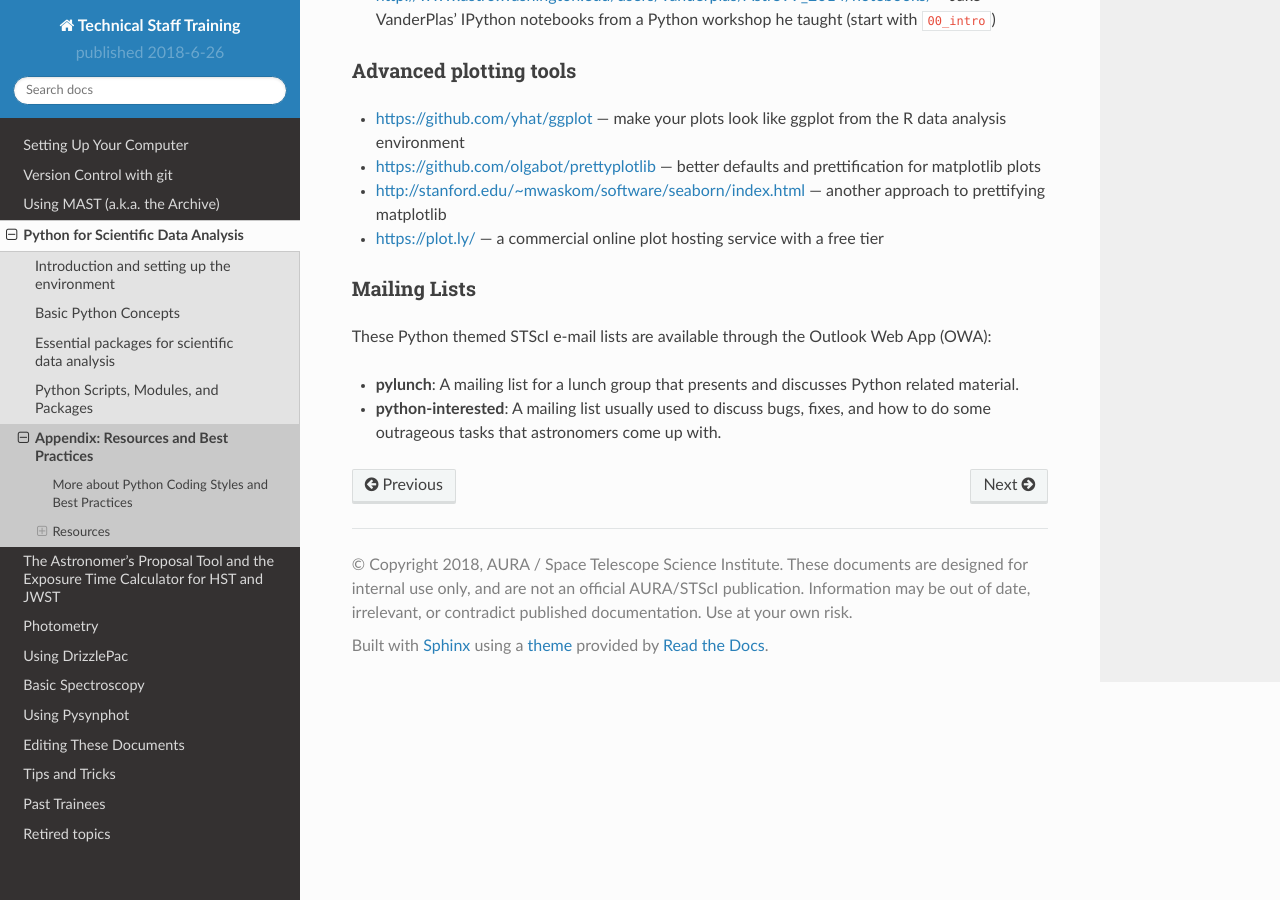
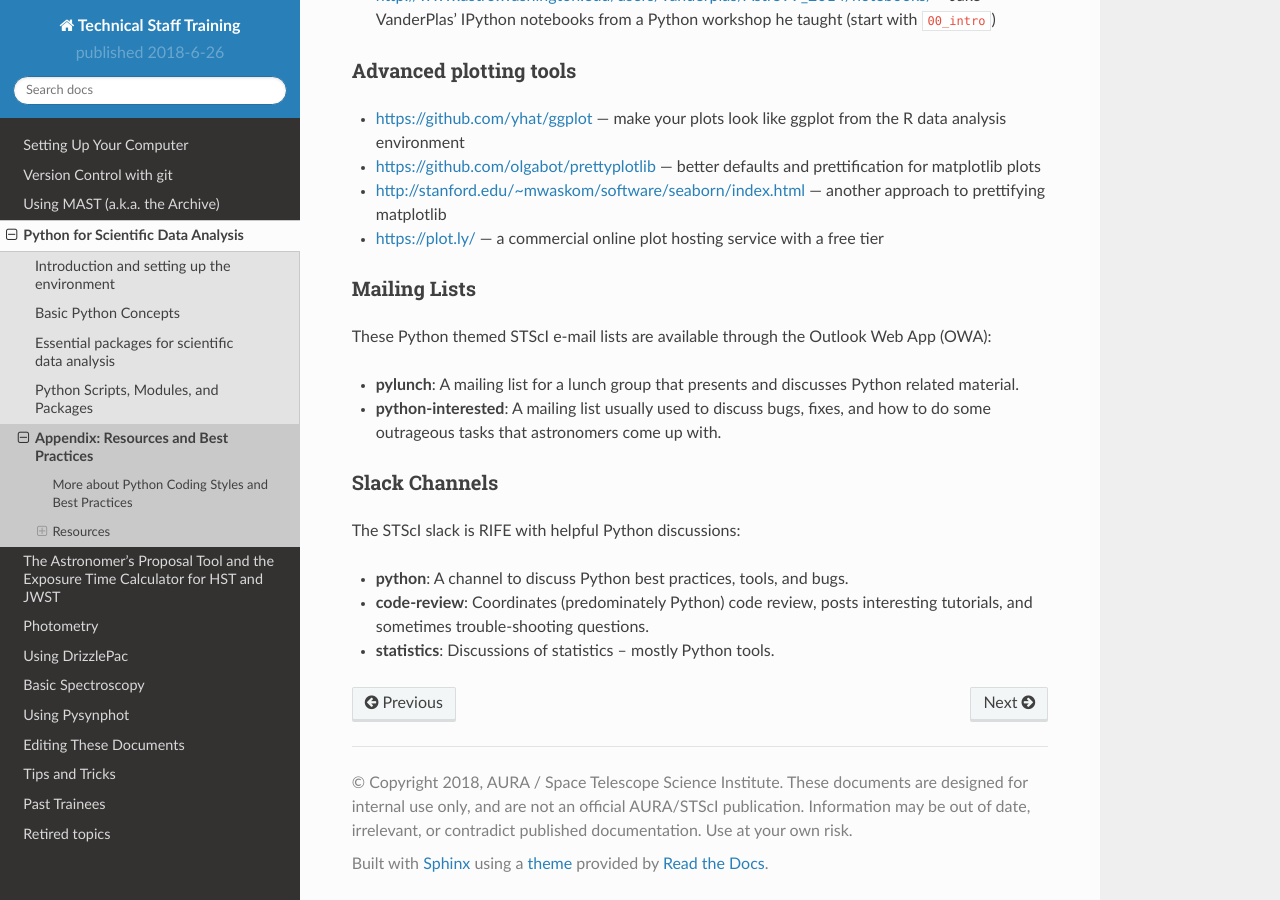
Before and after one commit to staceybright/training-library, a Sphinx documentation site: the page built from source/python/resources.txt, in a window 1280 px wide and 900 px high, scrolled down 988 px. Built offline with Sphinx 7.4.7 and the Read the Docs theme 2.0.0, drawn with Linux system fonts in a browser that asks for light colours.

Commit message:
Added a section on slack channels.

```diff
--- a/source/python/resources.txt
+++ b/source/python/resources.txt
@@ -64,3 +64,15 @@ These Python themed STScI e-mail lists are available through the Outlook Web App
 -  **python-interested**: A mailing list usually used to discuss bugs,
    fixes, and how to do some outrageous tasks that astronomers come up
    with.
+
+Slack Channels
+--------------
+
+The STScI slack is RIFE with helpful Python discussions:
+
+- **python**: A channel to discuss Python best practices, tools, and bugs.
+
+- **code-review**: Coordinates (predominately Python) code review, posts
+  interesting tutorials, and sometimes trouble-shooting questions.
+
+- **statistics**: Discussions of statistics -- mostly Python tools.
```
